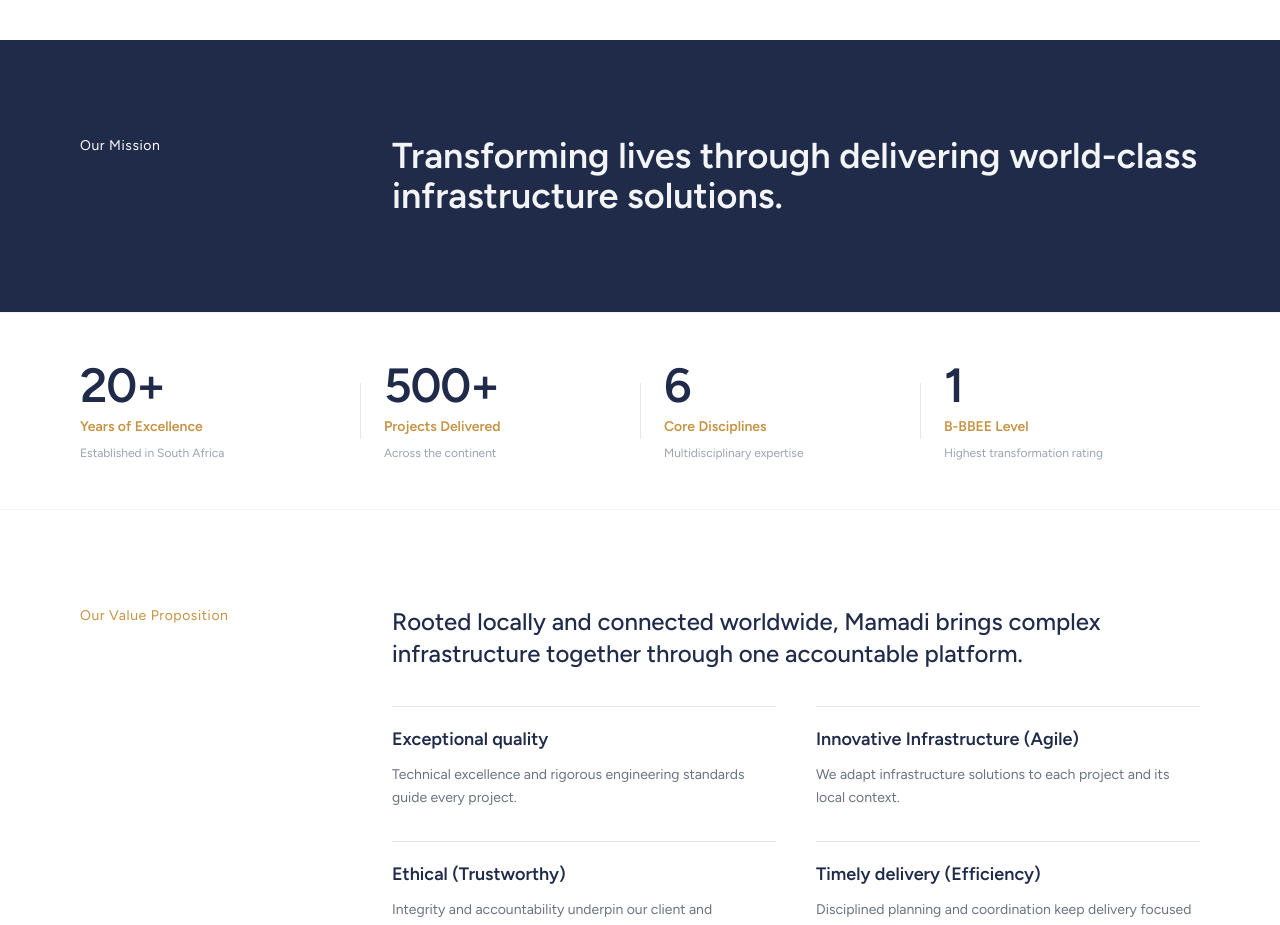
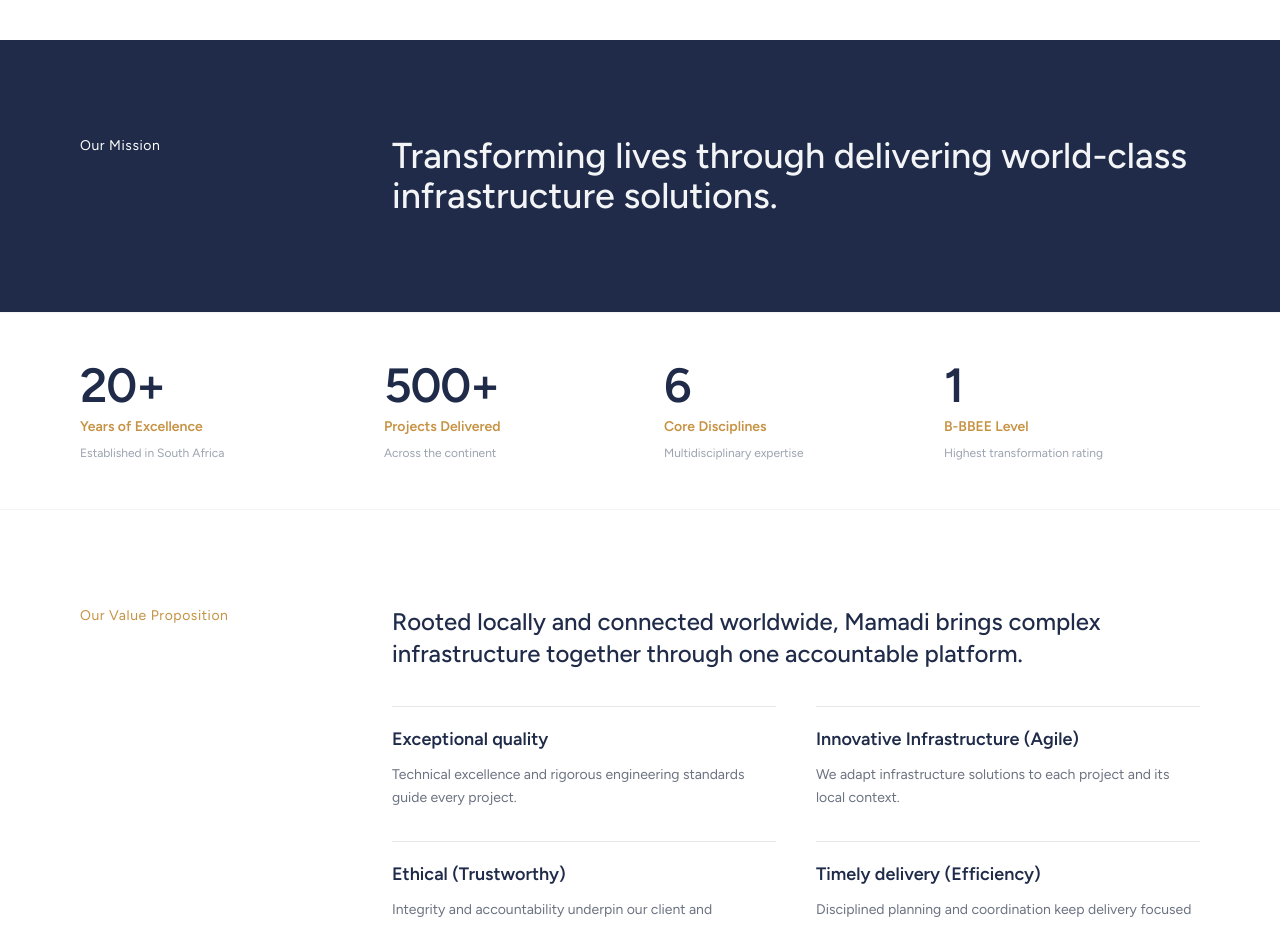
Before and after one commit to KeamoMichael/mamadi---company, a React (Vite) app: page / in a window 1280 px wide. Shown: the part 1660-2585 px from the top of the page. Built offline with nearby package versions, Linux system fonts and the light colour scheme.

Commit message:
Use Figtree Medium for Mission text and remove Stats divider lines

```diff
--- a/components/Mission.tsx
+++ b/components/Mission.tsx
@@ -4,7 +4,7 @@ import { Section } from './Section';
 export const Mission: React.FC = () => {
   return (
     <Section label="Our Mission" dark className="py-32">
-      <h2 className="text-2xl md:text-3xl lg:text-4xl leading-snug font-semibold text-gray-100 max-w-4xl">
+      <h2 className="text-2xl md:text-3xl lg:text-4xl leading-snug font-medium text-gray-100 max-w-4xl">
         Transforming lives through delivering world-class infrastructure solutions.
       </h2>
     </Section>
--- a/components/Stats.tsx
+++ b/components/Stats.tsx
@@ -51,16 +51,8 @@ export const Stats: React.FC = () => {
           {stats.map((stat, i) => (
             <div
               key={i}
-              className={`relative py-12 px-6 flex flex-col gap-2 ${i === 0 ? 'md:pl-0' : ''} ${i === stats.length - 1 ? 'md:pr-0' : ''}`}
+              className={`py-12 px-6 flex flex-col gap-2 ${i === 0 ? 'md:pl-0' : ''} ${i === stats.length - 1 ? 'md:pr-0' : ''}`}
             >
-              {i > 0 && (
-                <span
-                  aria-hidden="true"
-                  className={`absolute left-0 top-1/2 h-14 w-px -translate-y-1/2 bg-gray-200 ${
-                    i % 2 === 0 ? 'hidden md:block' : 'block'
-                  }`}
-                />
-              )}
               <span className="text-4xl md:text-5xl font-semibold text-brand-blue tracking-tight">
                 <Counter value={Number(stat.value)} suffix={stat.suffix} started={started} />
               </span>
```
